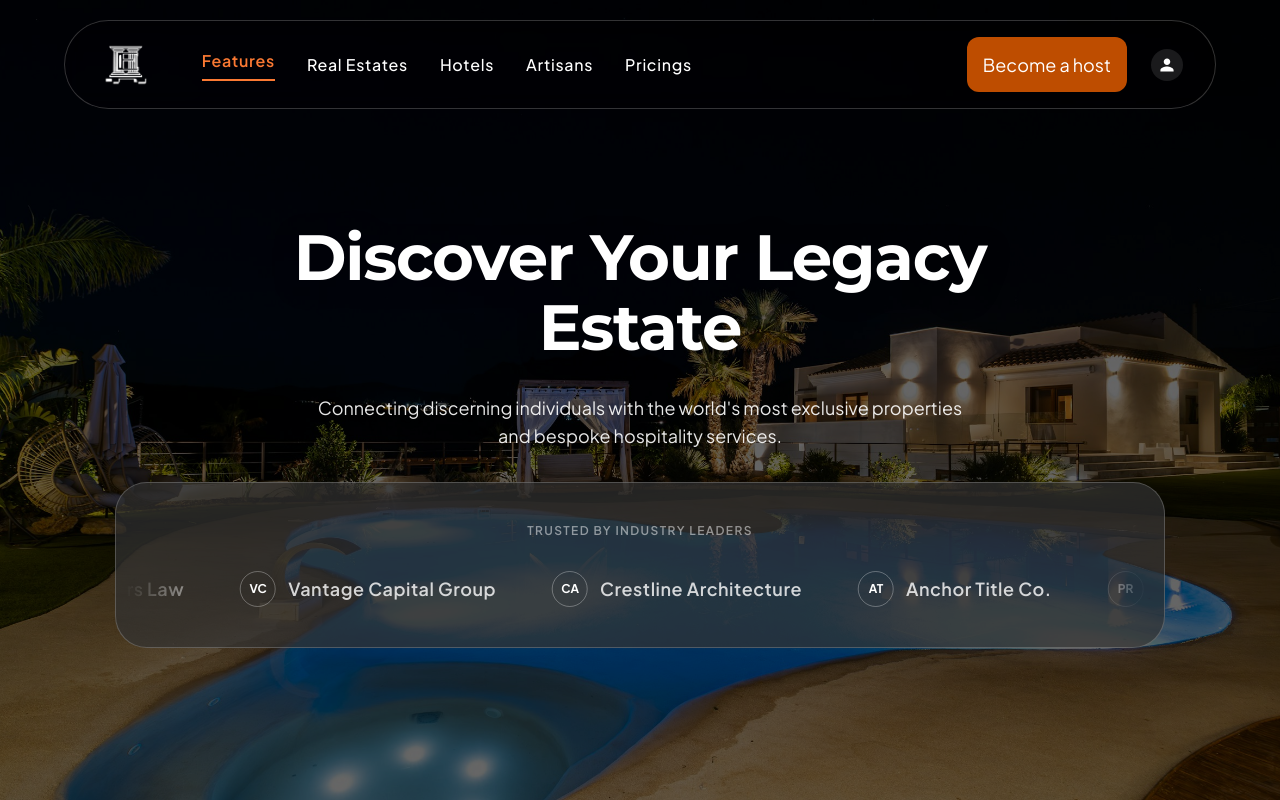
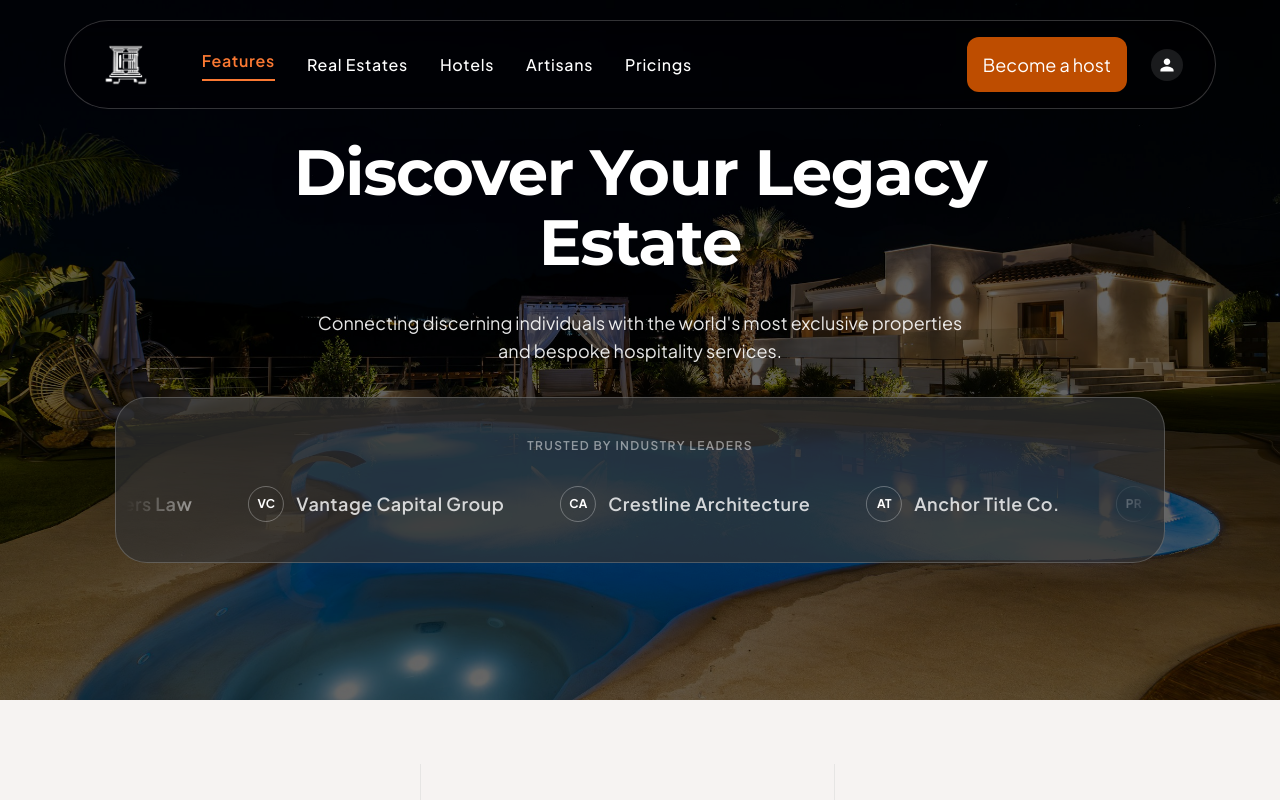
Before and after one commit to REGENCY-14/Real-Estate, a Next.js app: page /home in a window 1280 px wide. Shown: the top 800 px of the page. Built offline with nearby package versions, Linux system fonts and the light colour scheme.

Commit message:
Shrink the home hero's min-height to remove dead space below the partners card
The partners marquee card is much shorter than the search-tabs widget
it replaced, so the fixed 870px hero height left a large empty gap
between the card and the section's bottom edge.

```diff
--- a/src/app/home/components/LandingHero.tsx
+++ b/src/app/home/components/LandingHero.tsx
@@ -45,7 +45,7 @@ export default function LandingHero() {
         };
 
   return (
-    <section className="relative flex min-h-[870px] w-full flex-col">
+    <section className="relative flex min-h-[700px] w-full flex-col">
       <div className="absolute inset-0 overflow-hidden">
         <Image
           src="/landing/hero-estate.jpg"
```
